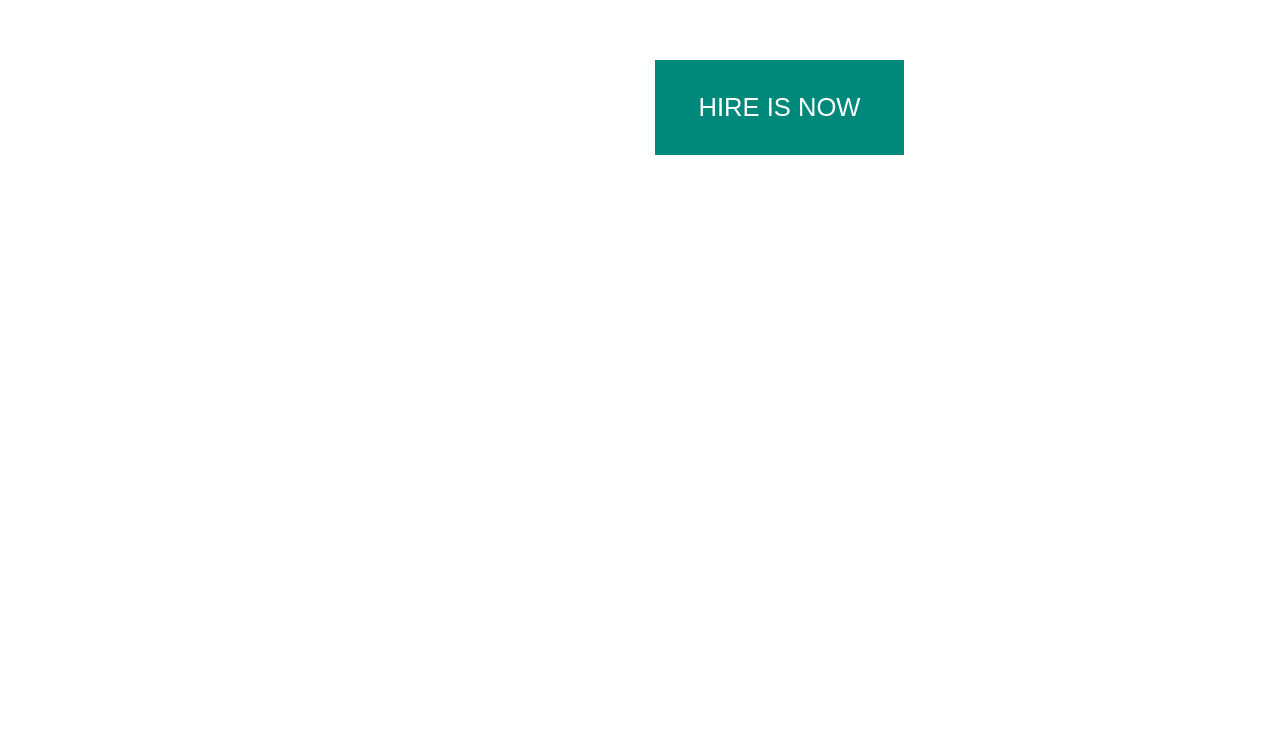
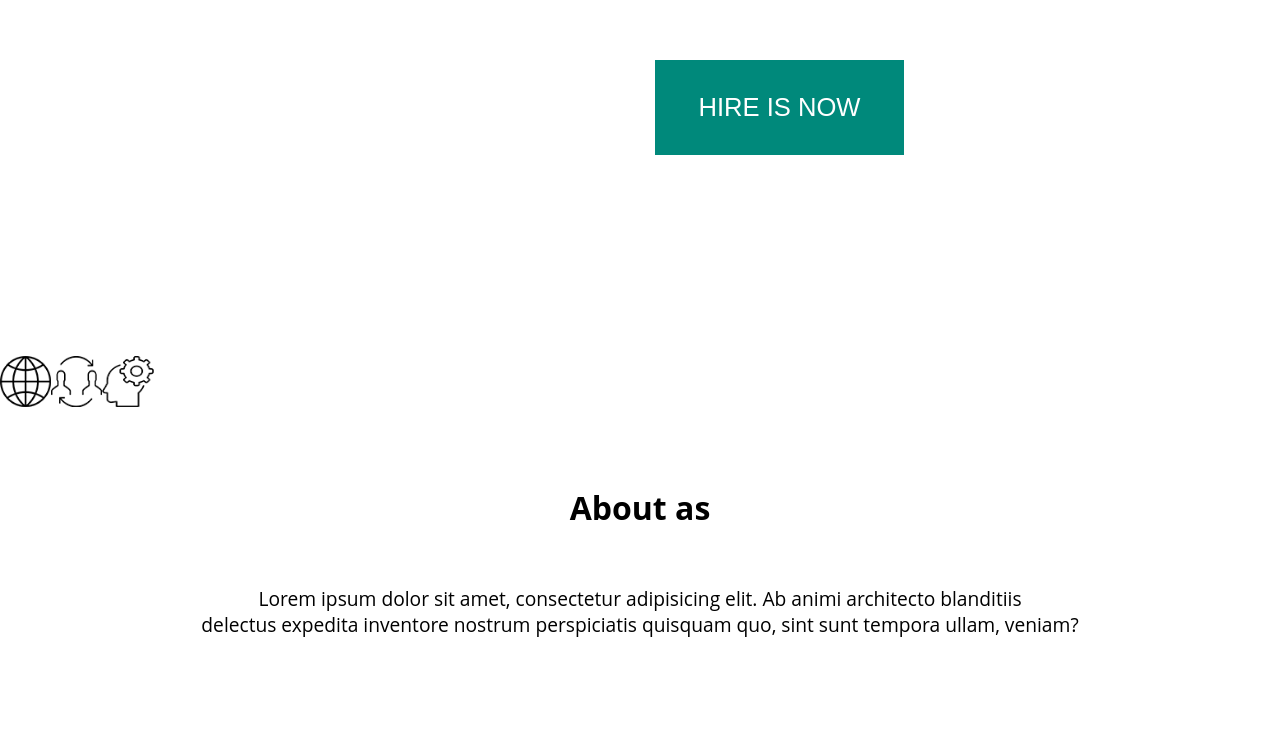
Before and after one commit to Naimeless/mmtr-frontend, a website: page Code.html in a window 1280 px wide. Shown: the part 551-1307 px from the top of the page. Before the commit the page ends 907 px from the top, so only its background shows below. Drawn offline with Linux system fonts and the light colour scheme.

Commit message:
добавление второго блока

```diff
--- a/Code.html
+++ b/Code.html
@@ -14,7 +14,6 @@
         <div class="head">
 
             <div class="logo">Your Logo</div>
-
             <div class="menu">
                 <p class="menu__button">Home</p>
                 <p class="menu__button">About</p>
@@ -49,5 +48,18 @@
 </div>
 <!--конец первого блока-->
 
+<!--второй блок-->
+<div class="description-block">
+    <h1 class="description-block_heading">About as</h1>
+    <p class="description-block_text">Lorem ipsum dolor sit amet, consectetur adipisicing elit. Ab animi architecto blanditiis<br> delectus expedita
+        inventore nostrum perspiciatis quisquam quo, sint sunt tempora ullam, veniam?</p>
+        <div class="description-block_image">
+            <img src="img/internet.png" alt="" class="description-block__icon">
+            <img src="img/transfer.png" alt="" class="description-block__icon">
+            <img src="img/head.png" alt="" class="description-block__icon">
+        </div>
+</div>
+<!--конец второго блока-->
+
 </body>
 </html>
--- a/css/codes.css
+++ b/css/codes.css
@@ -108,4 +108,67 @@ html, body {
       cursor: pointer;
       margin: 20px; }
 
+
+      /*Блок 2*/
+.description-block{
+  height: 400px;
+  background-color: white;
+  overflow: hidden;
+  place-content: center;
+  display: flex;
+  flex-direction: row;
+  justify-content: space-between;
+}
+
+.description-block_heading{
+
+  width: 100%;
+  line-height: 22px;
+  align-content: center;
+  display: flex;
+  flex-direction: row;
+  justify-content: center;
+  margin-top: 11%;
+  position: absolute;
+  color: black;
+  font-weight: bold;
+  font-family: "Open Sans";
+  font-size: 2.5vw;
+}
+
+.description-block_text{
+
+  width: 100%;
+  line-height: 2vw;
+  align-content: center;
+  text-align: center;
+  display: flex;
+  flex-direction: row;
+  justify-content: center;
+  margin-top: 18%;
+  position: absolute;
+  color: black;
+  font-family: "Open Sans";
+  font-size: 1.5vw;
+}
+
+.description-block_image{
+  display: flex;
+}
+
+.description-block__icon{
+  position: relative;
+  width: 4vw;
+  height: 4vw;
+  place-content: center;
+  display: flex;
+  flex-direction: row;
+  justify-content: center;
+}
+
+
+.d_flex{
+  display: flex;
+}
+
 /*# sourceMappingURL=codes.css.map */
```
Also changed, not shown: img/2.png (deleted), img/3.png (deleted), img/4.png (deleted), img/head.png (added), img/internet.png (added), img/transfer.png (added).
